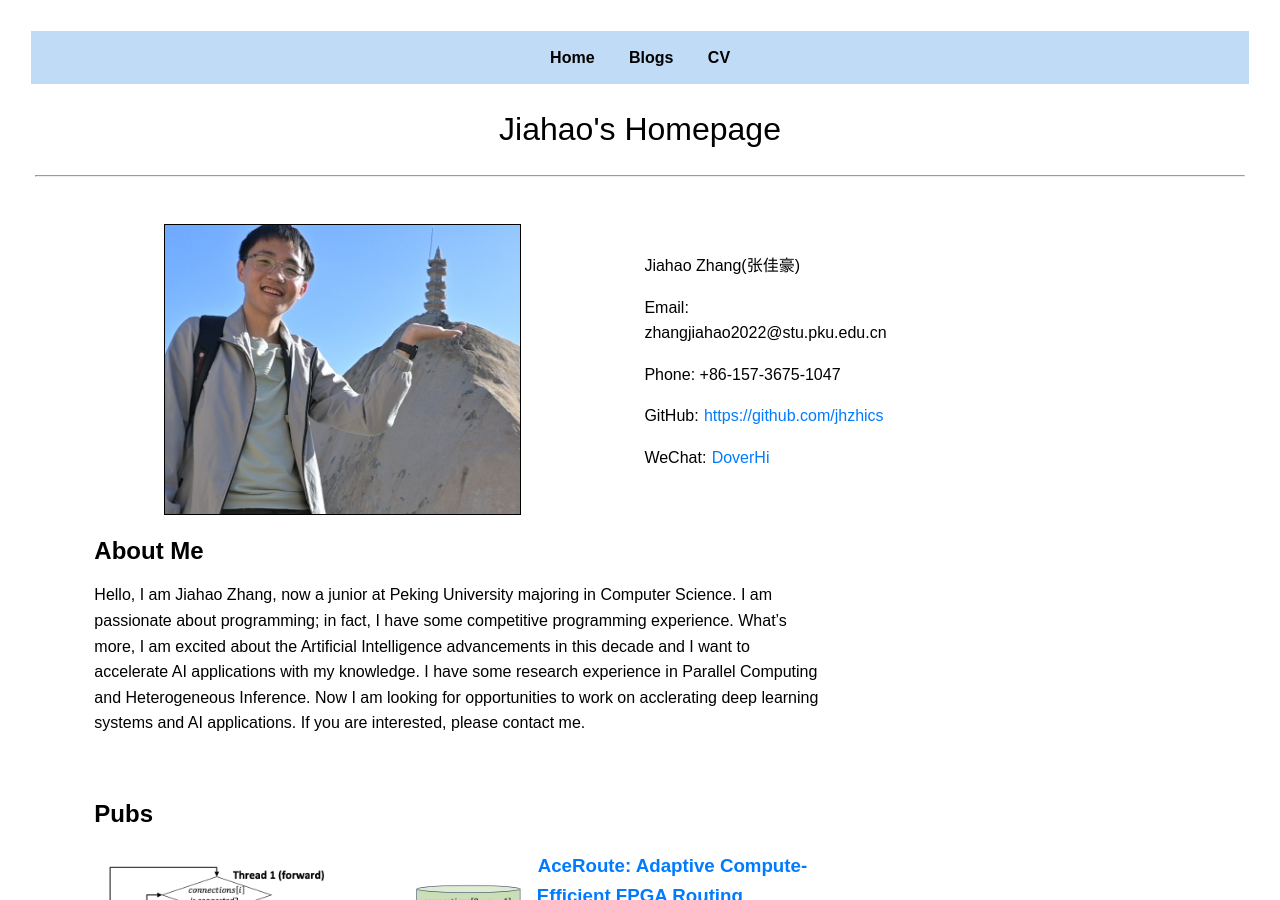
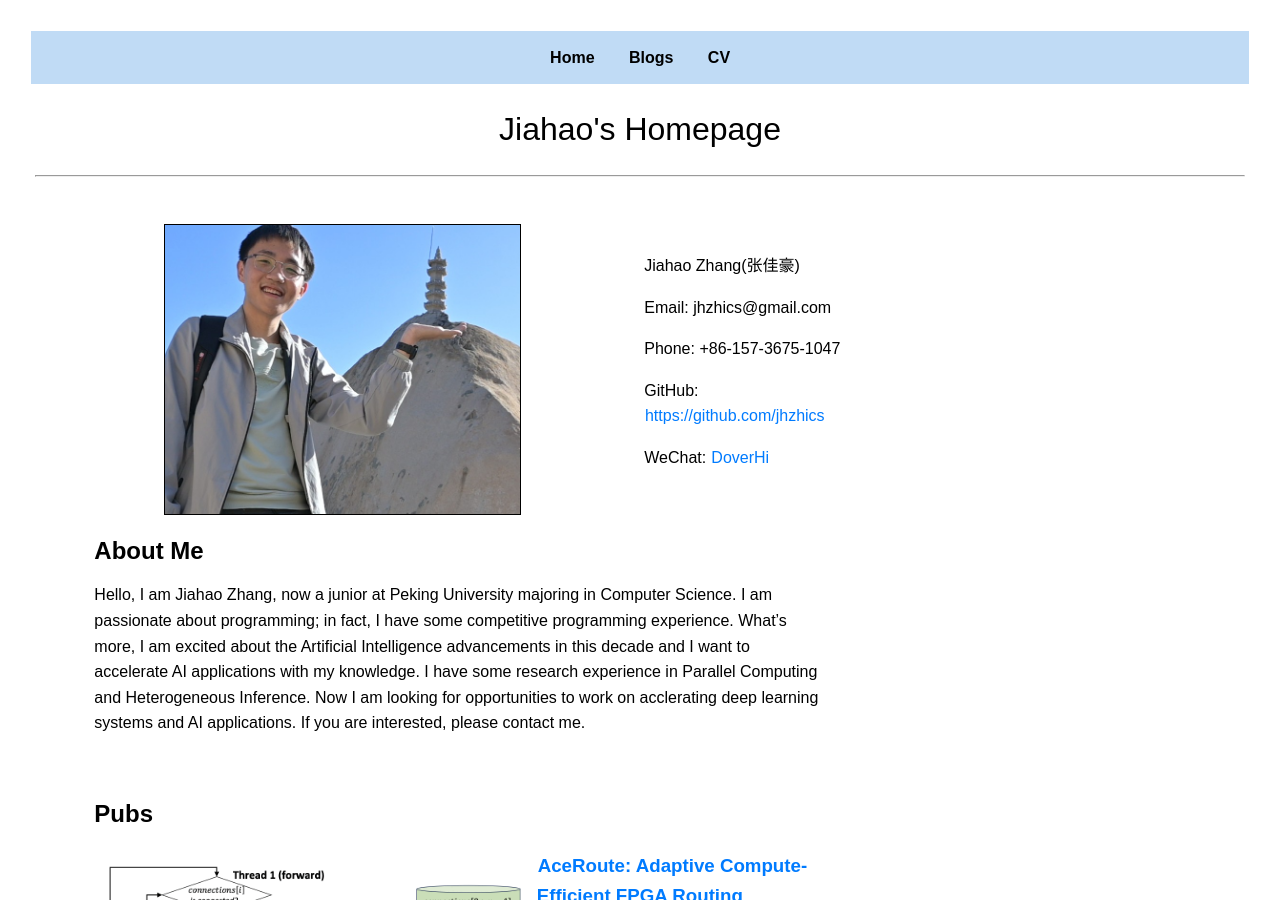
Before and after one commit to jhzhics/jhzhics.github.io, a Jekyll site: the page built from index.html, in a window 1280 px wide and 900 px high. Built offline with Jekyll 4.4.1, drawn with Linux system fonts in a browser that asks for light colours.

Commit message:
chore: update email

```diff
--- a/_config.yml
+++ b/_config.yml
@@ -7,7 +7,7 @@
 description: assets/home/description.md
 
 name: Jiahao Zhang(张佳豪)
-email: zhangjiahao2022@stu.pku.edu.cn
+email: jhzhics@gmail.com
 github: https://github.com/jhzhics
 phone: +86-157-3675-1047
 wechat: DoverHi
```
